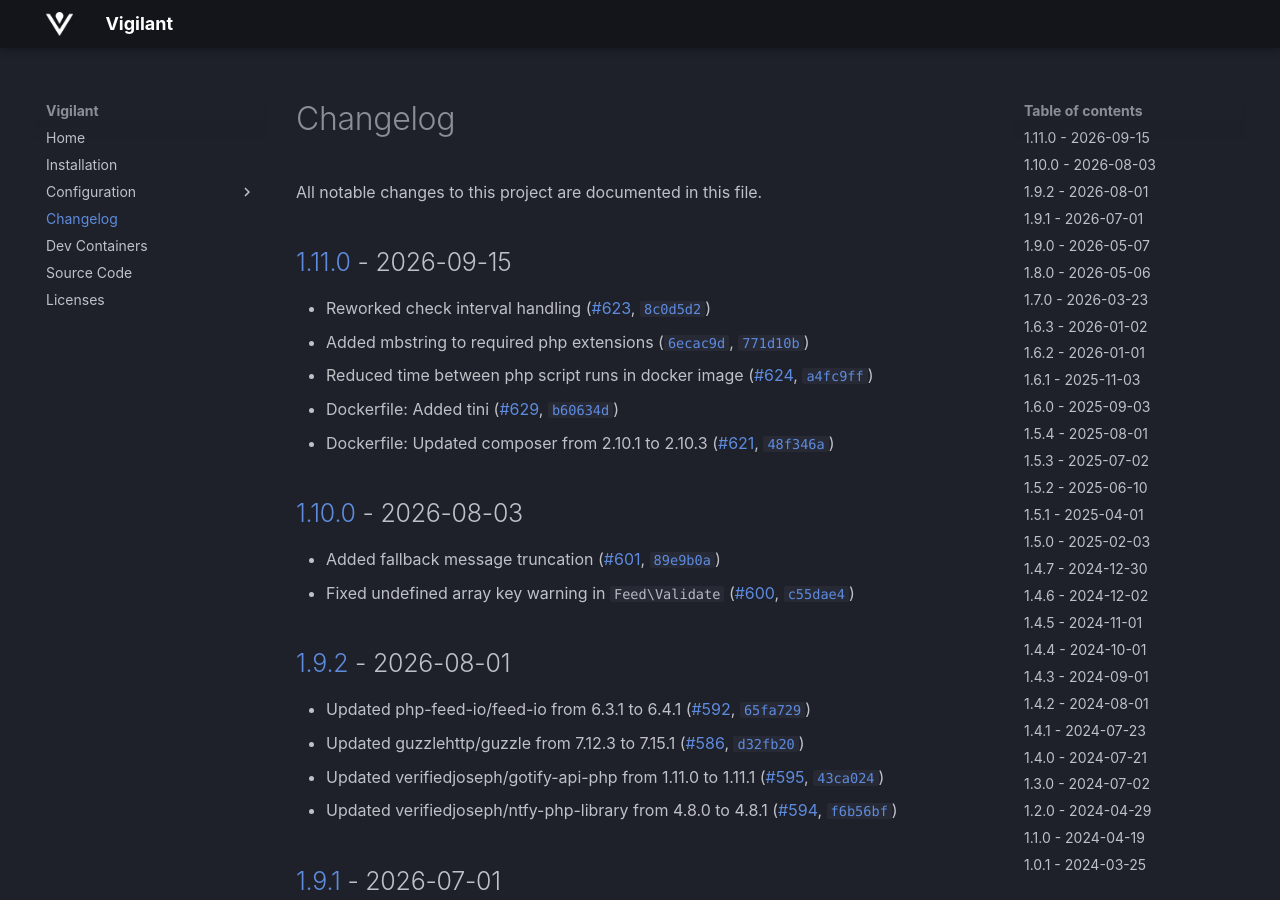
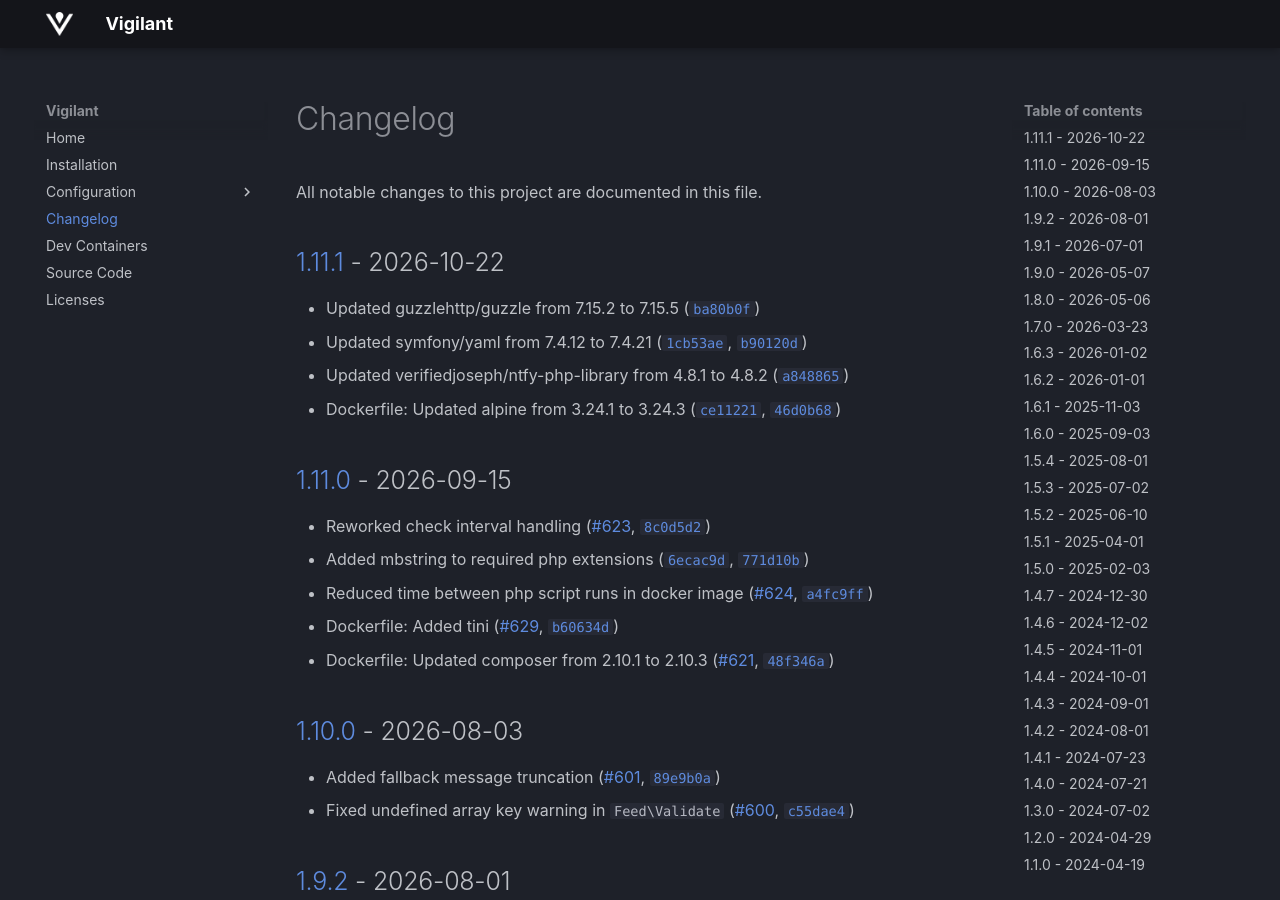
Before and after one commit to VerifiedJoseph/vigilant, an MkDocs documentation site: the page built from docs/changelog.md, in a window 1280 px wide and 900 px high. Built offline with MkDocs 1.6.1 and Material for MkDocs 9.7.7, drawn with Linux system fonts in a browser that asks for light colours; plug-ins that fetch from the network failed and are left out.

Commit message:
Version 1.11.1 (#655)
* Bump version
* Update CHANGELOG.md

```diff
--- a/CHANGELOG.md
+++ b/CHANGELOG.md
@@ -1,6 +1,14 @@
 # Changelog
 
 All notable changes to this project are documented in this file.
+
+
+## [1.11.1](https://github.com/VerifiedJoseph/vigilant/releases/tag/v1.11.1) - 2026-10-22
+
+- Updated guzzlehttp/guzzle from 7.15.2 to 7.15.5 ([`ba80b0f`](https://github.com/VerifiedJoseph/vigilant/commit/ba80b0fa0c9247e23795ea7fdbd4892c4996fccb))
+- Updated symfony/yaml from 7.4.12 to 7.4.21 ([`1cb53ae`](https://github.com/VerifiedJoseph/vigilant/commit/1cb53aed68ee493b4db98ba8508294601dc334d8), [`b90120d`](https://github.com/VerifiedJoseph/vigilant/commit/b90120dbc6839f3ecd27a3a86c83bf2db6915773))
+- Updated verifiedjoseph/ntfy-php-library from 4.8.1 to 4.8.2 ([`a848865`](https://github.com/VerifiedJoseph/vigilant/commit/a84886517c78d131bf232f4c344d3db5022f93bb))
+- Dockerfile: Updated alpine from 3.24.1 to 3.24.3 ([`ce11221`](https://github.com/VerifiedJoseph/vigilant/commit/ce11221bf29ab170a61ced882d25ce1dc1c4c646), [`46d0b68`](https://github.com/VerifiedJoseph/vigilant/commit/46d0b68b4ecd290af6acd48bd46fb89215b137c3))
 
 ## [1.11.0](https://github.com/VerifiedJoseph/vigilant/releases/tag/v1.11.0) - 2026-09-15
 
--- a/docker-compose.yml
+++ b/docker-compose.yml
@@ -1,7 +1,7 @@
 version: '3'
 services:
   vigilant:
-    image: ghcr.io/verifiedjoseph/vigilant:1.11.0
+    image: ghcr.io/verifiedjoseph/vigilant:1.11.1
     environment:
       - VIGILANT_TIMEZONE=Europe/London
       - VIGILANT_NOTIFICATION_SERVICE=ntfy
--- a/docs/install.md
+++ b/docs/install.md
@@ -6,7 +6,7 @@
 version: '3'
 services:
   vigilant:
-    image: ghcr.io/verifiedjoseph/vigilant:1.11.0
+    image: ghcr.io/verifiedjoseph/vigilant:1.11.1
     environment:
       - VIGILANT_NOTIFICATION_SERVICE=ntfy
       - VIGILANT_NOTIFICATION_NTFY_URL=https://ntfy.sh/
```
Also changed, not shown: 1 other file.
